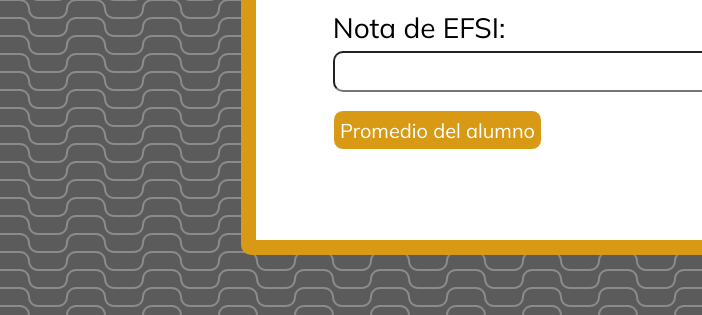
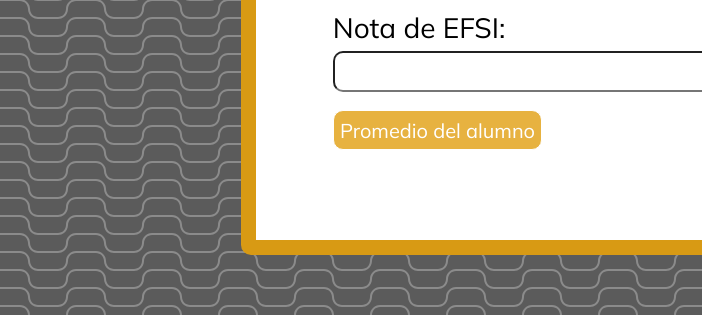
Before and after one commit to TomasGoldb/TP1-EFSI, a plain HTML site: page index.html in a window 1280 px wide. In both pictures the pointer is over the button "Promedio del alumno". Shown: the part 433-748 px from the top of the page, 0-702 px from the left. Drawn offline with Linux system fonts and the light colour scheme.

Commit message:
proyect finished

```diff
--- a/styles.css
+++ b/styles.css
@@ -62,7 +62,12 @@ body{
     border-radius: 10px;
     font-size: 1lh;
     color: white;
-    border: 1px solid white
+    border: 1px solid white;
+    transition: background-color 0.15s ease-in;
+}
+.input-section .div-input .botones button:hover{
+    background-color: rgb(231, 178, 64);
+    cursor: pointer;
 }
 .visor{
     display: flex;
```
